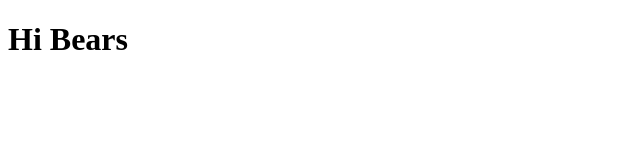
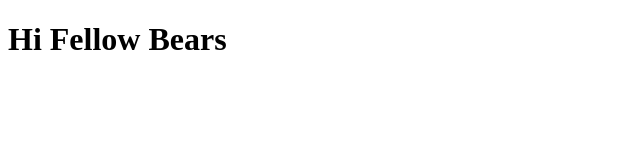
Before and after one commit to DarmadaniKM/latihan1-revou, a plain HTML site: page index.html in a window 1280 px wide. Shown: the whole page, without its empty margins (0-640 px from the left). Drawn offline with Linux system fonts and the light colour scheme.

Commit message:
second commit

```diff
--- a/index.html
+++ b/index.html
@@ -4,6 +4,6 @@
         <title>Bear Mobile</title>
     </head>
     <body>
-        <h1>Hi Bears</h1>
+        <h1>Hi Fellow Bears</h1>
     </body>
 </html>
```
